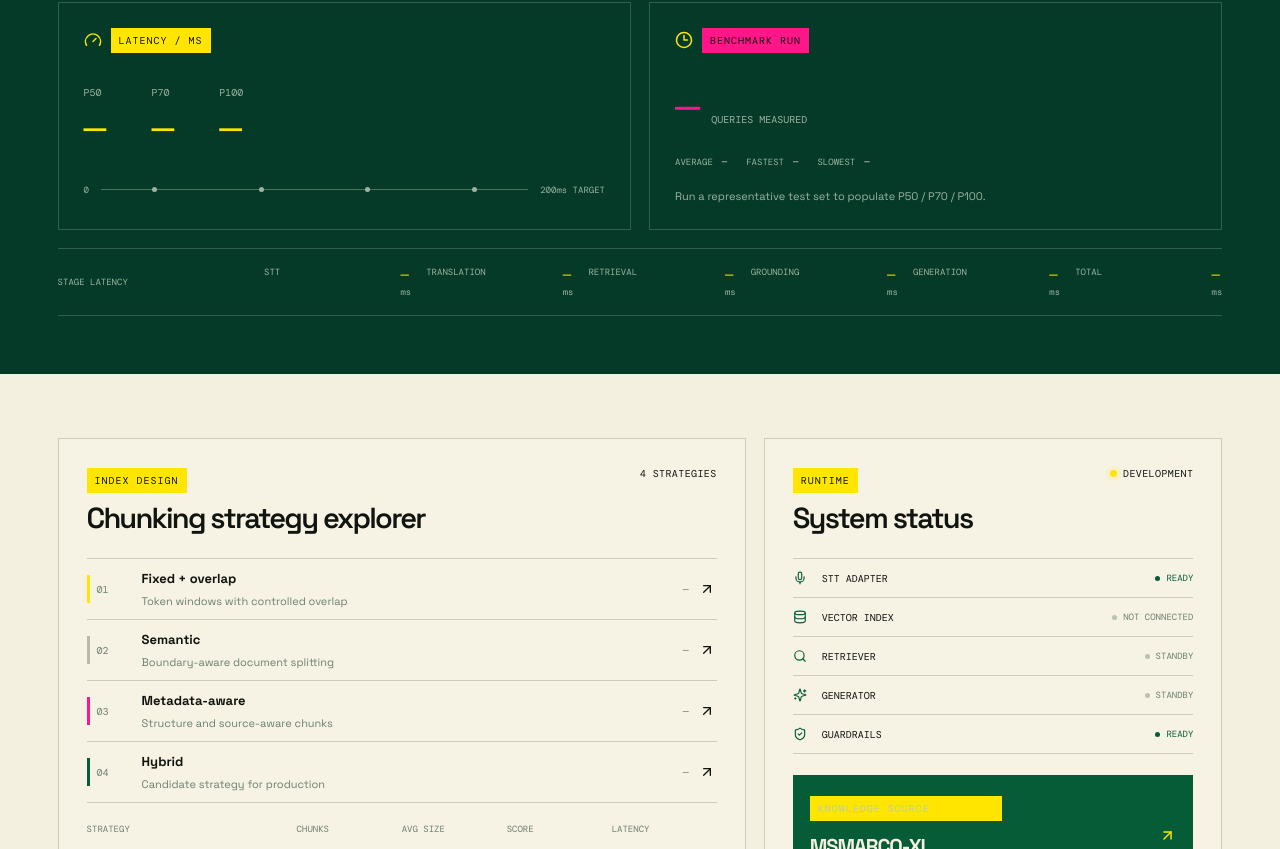
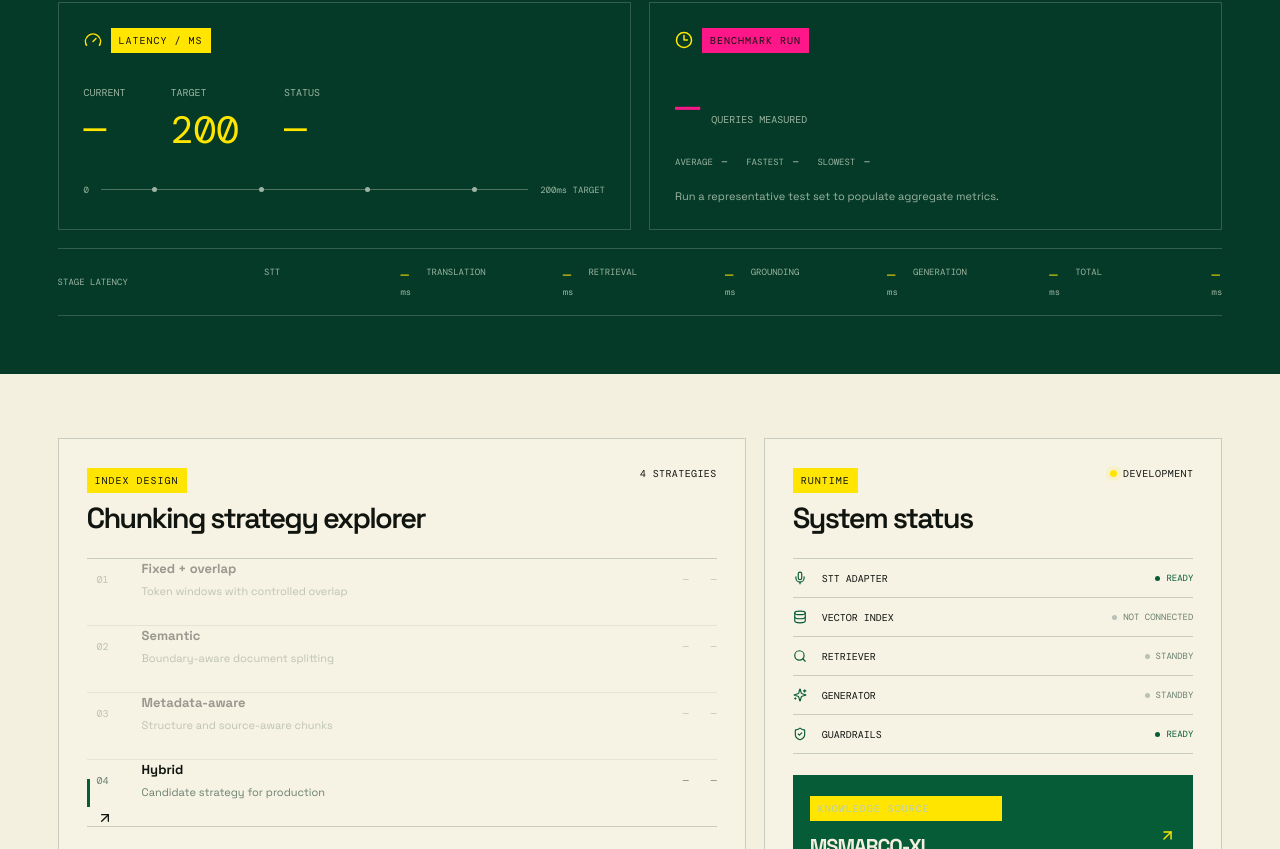
Before and after one commit to sravansai-26/hh-goavoice, a React (Vite) app: page / in a window 1280 px wide. Shown: the part 1991-2840 px from the top of the page. Built offline with nearby package versions, Linux system fonts and the light colour scheme.

Commit message:
feat: dynamically drive telemetry and orchestration panels with real backend data

```diff
--- a/src/App.tsx
+++ b/src/App.tsx
@@ -79,8 +79,8 @@ function Pipeline({ state }: { state: PipelineState }) {
   return (
     <div className="pipeline" aria-label="Voice to answer pipeline">
       {pipeline.map(([number, name, detail], index) => {
-        const isComplete = state === 'complete' && index < 2;
-        const isActive = state === 'processing' && index === 1;
+        const isComplete = state === 'complete';
+        const isActive = state === 'processing';
         return (
           <div className="pipeline-step" key={name}>
             <div className={`pipeline-node ${isComplete ? 'node-complete' : ''} ${isActive ? 'node-active' : ''}`}>
@@ -95,18 +95,18 @@ function Pipeline({ state }: { state: PipelineState }) {
   );
 }
 
-function SystemStatus() {
+function SystemStatus({ isConnected, state }: { isConnected: boolean; state: PipelineState }) {
   const services = [
     ['STT ADAPTER', 'READY', Mic],
-    ['VECTOR INDEX', 'NOT CONNECTED', Database],
-    ['RETRIEVER', 'STANDBY', Search],
-    ['GENERATOR', 'STANDBY', Sparkles],
+    ['VECTOR INDEX', isConnected ? 'CONNECTED' : 'NOT CONNECTED', Database],
+    ['RETRIEVER', state === 'processing' ? 'ACTIVE' : 'STANDBY', Search],
+    ['GENERATOR', state === 'processing' ? 'ACTIVE' : 'STANDBY', Sparkles],
     ['GUARDRAILS', 'READY', ShieldCheck],
   ] as const;
   return (
     <div className="status-list">
       {services.map(([name, status, Icon]) => (
-        <div className="status-row" key={name}><Icon size={14} /><span>{name}</span><em className={status === 'READY' ? 'status-ready' : ''}><i />{status}</em></div>
+        <div className="status-row" key={name as string}><Icon size={14} /><span>{name as string}</span><em className={status !== 'NOT CONNECTED' && status !== 'STANDBY' ? 'status-ready' : ''}><i />{status as string}</em></div>
       ))}
     </div>
   );
@@ -389,15 +389,34 @@ function App() {
         <section className="engineering-section" id="performance">
           <SectionHeading eyebrow="ENGINEERING TELEMETRY" title="Make the system measurable"><span className="muted-note"><Activity size={15} /> Live metrics arrive from the backend</span></SectionHeading>
           <div className="telemetry-grid">
-            <div className="latency-card"><div className="card-heading"><Gauge size={18} /><Label tone="yellow">LATENCY / MS</Label></div><div className="big-metrics"><div><span>P50</span><strong>—</strong></div><div><span>P70</span><strong>—</strong></div><div><span>P100</span><strong>—</strong></div></div><div className="timeline"><span>0</span><div><i /><i /><i /><i /></div><span>200ms TARGET</span></div></div>
-            <div className="benchmark-card"><div className="card-heading"><Clock3 size={18} /><Label tone="pink">BENCHMARK RUN</Label></div><div className="benchmark-title"><strong>—</strong><span>QUERIES MEASURED</span></div><div className="benchmark-row"><span>AVERAGE</span><b>—</b><span>FASTEST</span><b>—</b><span>SLOWEST</span><b>—</b></div><div className="card-caption">Run a representative test set to populate P50 / P70 / P100.</div></div>
+            <div className="latency-card"><div className="card-heading"><Gauge size={18} /><Label tone="yellow">LATENCY / MS</Label></div><div className="big-metrics"><div><span>CURRENT</span><strong>{latency ? latency.total_ms : '—'}</strong></div><div><span>TARGET</span><strong>200</strong></div><div><span>STATUS</span><strong>{latency ? (latency.total_ms <= 200 ? 'PASS' : 'FAIL') : '—'}</strong></div></div><div className="timeline"><span>0</span><div><i /><i /><i /><i /></div><span>200ms TARGET</span></div></div>
+            <div className="benchmark-card"><div className="card-heading"><Clock3 size={18} /><Label tone="pink">BENCHMARK RUN</Label></div><div className="benchmark-title"><strong>—</strong><span>QUERIES MEASURED</span></div><div className="benchmark-row"><span>AVERAGE</span><b>—</b><span>FASTEST</span><b>—</b><span>SLOWEST</span><b>—</b></div><div className="card-caption">Run a representative test set to populate aggregate metrics.</div></div>
           </div>
           <div className="stages-bar"><span>STAGE LATENCY</span>{['STT', 'TRANSLATION', 'RETRIEVAL', 'GROUNDING', 'GENERATION', 'TOTAL'].map((stage) => <div key={stage}><b>{stage}</b><strong>{latency ? latency[`${stage.toLowerCase()}_ms`] || 0 : '—'}</strong><small>ms</small></div>)}</div>
         </section>
 
         <section className="lower-grid">
-          <section className="panel strategy-panel"><SectionHeading eyebrow="INDEX DESIGN" title="Chunking strategy explorer"><span className="mono">4 STRATEGIES</span></SectionHeading><div className="strategy-list">{strategies.map((item, index) => <div className={`strategy-row strategy-${item.color}`} key={item.name}><span className="strategy-index">0{index + 1}</span><div><strong>{item.name}</strong><small>{item.detail}</small></div><span className="strategy-value">—</span><ArrowUpRight size={16} /></div>)}</div><div className="table-header"><span>STRATEGY</span><span>CHUNKS</span><span>AVG SIZE</span><span>SCORE</span><span>LATENCY</span></div></section>
-          <section className="panel system-panel" id="system"><SectionHeading eyebrow="RUNTIME" title="System status"><span className="connection-indicator"><i /> DEVELOPMENT</span></SectionHeading><SystemStatus /><div className="dataset-card"><div><Label tone="yellow">KNOWLEDGE SOURCE</Label><strong>MSMARCO-XI</strong><span>AI4BHARAT · Hugging Face dataset</span></div><ArrowUpRight size={17} /></div><button className="architecture-button" onClick={() => setShowArchitecture((value) => !value)}>{showArchitecture ? 'HIDE' : 'VIEW'} SYSTEM CONTRACT <ArrowDown size={15} /></button>{showArchitecture && <div className="architecture-popover"><code>VOICE → SARVAM STT → MULTILINGUAL ADAPTER → {strategy.toUpperCase()} RETRIEVAL → GROUNDING → GENERATION → SAFETY</code></div>}</section>
+          <section className="panel strategy-panel">
+            <SectionHeading eyebrow="INDEX DESIGN" title="Chunking strategy explorer"><span className="mono">4 STRATEGIES</span></SectionHeading>
+            <div className="strategy-list">
+              {strategies.map((item, index) => {
+                const isSelected = item.name.toLowerCase().includes(strategy) || (strategy === 'fixed' && item.name.includes('Fixed'));
+                const score = isSelected && sources.length > 0 ? (sources.reduce((acc: number, s: any) => acc + (s.score || 0), 0) / sources.length).toFixed(4) : '—';
+                const lat = isSelected && latency ? latency.retrieval_ms + 'ms' : '—';
+                return (
+                  <div className={`strategy-row ${isSelected ? `strategy-${item.color}` : ''}`} key={item.name} style={{ opacity: isSelected ? 1 : 0.4 }}>
+                    <span className="strategy-index">0{index + 1}</span>
+                    <div><strong>{item.name}</strong><small>{item.detail}</small></div>
+                    <span className="strategy-value">{score}</span>
+                    <span className="strategy-value" style={{ width: '40px', textAlign: 'right' }}>{lat}</span>
+                    <ArrowUpRight size={16} style={{ opacity: isSelected ? 1 : 0 }} />
+                  </div>
+                );
+              })}
+            </div>
+            <div className="table-header"><span>STRATEGY</span><span style={{flex: 2}}>DESCRIPTION</span><span>SCORE</span><span>LATENCY</span></div>
+          </section>
+          <section className="panel system-panel" id="system"><SectionHeading eyebrow="RUNTIME" title="System status"><span className="connection-indicator"><i /> DEVELOPMENT</span></SectionHeading><SystemStatus isConnected={sources.length > 0} state={pipelineState} /><div className="dataset-card"><div><Label tone="yellow">KNOWLEDGE SOURCE</Label><strong>MSMARCO-XI</strong><span>AI4BHARAT · Hugging Face dataset</span></div><ArrowUpRight size={17} /></div><button className="architecture-button" onClick={() => setShowArchitecture((value) => !value)}>{showArchitecture ? 'HIDE' : 'VIEW'} SYSTEM CONTRACT <ArrowDown size={15} /></button>{showArchitecture && <div className="architecture-popover"><code>VOICE → SARVAM STT → MULTILINGUAL ADAPTER → {strategy.toUpperCase()} RETRIEVAL → GROUNDING → GENERATION → SAFETY</code></div>}</section>
         </section>
       </main>
       <footer>
```
